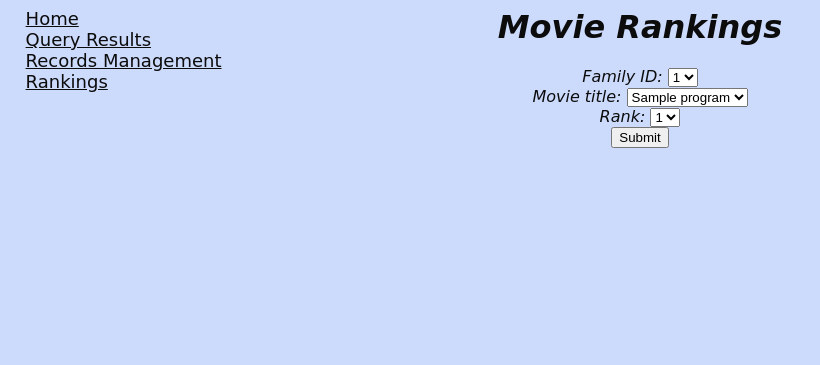
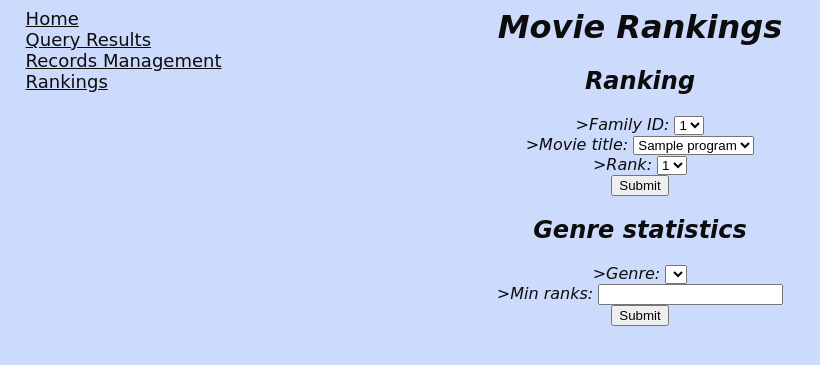
Before and after one commit to Nika0990/ProjectDS2, a Django app: page /rankings in a window 1280 px wide. Shown: the top 365 px of the page, without its empty margins (0-820 px from the left). Run offline with Django 4.2, Linux system fonts and the light colour scheme; tables that the repository leaves empty hold one stand-in row (values such as "Sample post"); lists and menus that the app fills with data are empty.

Commit message:
Rankings

```diff
--- a/Media_App/views.py
+++ b/Media_App/views.py
@@ -1,6 +1,6 @@
 from django.shortcuts import render
 from django.db import connection
-from .models import Programranks, Households, Programs, Recordorders,Recordreturns
+from .models import Programranks, Households, Programs, Recordorders, Recordreturns
 
 
 def dictfetchall(cursor):
@@ -43,12 +43,25 @@ def rankings(request):
         cursor.execute("""SELECT DISTINCT hID
                             FROM Households""")
         res1 = dictfetchall(cursor)
+
     with connection.cursor() as cursor:
         cursor.execute("""SELECT DISTINCT title
                             FROM Programs""")
         res2 = dictfetchall(cursor)
-    if request.method == 'POST' and request.POST:
-        id = request.POST["ID"]
+
+    with connection.cursor() as cursor:
+        cursor.execute("""SELECT DISTINCT genre
+                            FROM(
+                                SELECT genre, count(title) as num_movies
+                                FROM Programs
+                                WHERE genre is not null
+                                Group by genre) as NumMovies
+                            WHERE num_movies >=5
+                            """)
+        res3 = dictfetchall(cursor)
+
+    if request.method == 'POST' and 'form1' in request.POST:
+        new_id = int(request.POST["ID"])
         title = request.POST["title"]
         rank = request.POST["rank"]
         with connection.cursor() as cursor:
@@ -56,24 +69,39 @@ def rankings(request):
                                 FROM ProgramRanks""")
             ranked = dictfetchall(cursor)
         for line in ranked:
-            if (line['hID'] == id) and (line['title'] == title) :
+            if (line['hID'] == new_id) and (line['title'] == title):
                 with connection.cursor() as cursor:
                     cursor.execute("""DELETE
                                       FROM ProgramRanks
-                                      WHERE hID = %s and title = %s""",[id], [title])
+                                      WHERE hID = %s and title = %s""", [new_id, title])
+                break
         with connection.cursor() as cursor:
-            cursor.execute("""SELECT *
-                                FROM Households
-                                WHERE hID = %s""",[id])
-            new_id = dictfetchall(cursor)
+            cursor.execute("""INSERT INTO ProgramRanks
+                               VALUES (%s,%s,%s)""", [title, new_id, rank])
+
+    if request.method == 'POST' and 'form2' in request.POST:
+        new_genre = request.POST["genre"]
+        min_ranks = request.POST["min_ranks"]
         with connection.cursor() as cursor:
-            cursor.execute("""SELECT *
-                                FROM Programs
-                                WHERE title = %s""", [title])
-            new_title = dictfetchall(cursor)
-        new_Rank = Programranks(title =Programs(new_title)[0]['title'] ,hid=Households(new_id)[0]['hID'], rank = rank)
-        new_Rank.save()
-    return render(request, 'rankings.html', {'res_1': res1, 'res_2': res2})
+            cursor.execute("""SELECT arr.title, avgRank
+                                FROM avgRelevantRanks arr, Programs p, rankingsCount rc
+                                Where arr.title = p.title and p.genre = %s and rc.title = p.title and rc.rankings >= %s
+                                ORDER BY avgRank desc, title""", [new_genre, min_ranks])
+            temp = dictfetchall(cursor)
+        with connection.cursor() as cursor:
+            cursor.execute("""SELECT rz.title, 0.00 as avgRank
+                                FROM rankZeros rz, Programs p
+                                WHERE rz.title = p.title and p.genre = %s
+                                    union
+                                SELECT arr.title,0.00 as avgRank
+                                FROM avgRelevantRanks arr, Programs p, rankingsCount rc
+                                Where arr.title = p.title and p.genre = %s and rc.title = p.title and rc.rankings < %s
+                            ORDER BY title""", [new_genre, new_genre, min_ranks])
+            temp.extend(dictfetchall(cursor))
+        res4 = temp[0:5]
+        return render(request, 'rankings.html', {'res_1': res1, 'res_2': res2, 'res_3': res3, 'res_4': res4})
+
+    return render(request, 'rankings.html', {'res_1': res1, 'res_2': res2, 'res_3': res3})
 
 def records_management(request):
     return render(request, 'records_management.html')
--- a/templates/rankings.html
+++ b/templates/rankings.html
@@ -18,25 +18,49 @@
 <form method="POST">
     {% csrf_token %}
 <center>
-Family ID:  <select class="form-control" name="ID" >
+<h2>Ranking</h2>
+>Family ID:  <select class="form-control" name="ID" >
             {% for family in res_1%}
                 <option value = '{{family.hID}}' > {{family.hID}} </option>
             {% endfor %}
             </select><br>
-Movie title: <select class="form-control" name="title">
+>Movie title: <select class="form-control" name="title">
             {% for title in res_2%}
                 <option value = '{{title.title}}'> {{title.title}} </option>
             {% endfor %}
             </select><br>
-Rank:		 <select name="rank">
+>Rank:		 <select name="rank">
 			    <option> 1 </option>
 			    <option> 2 </option>
                 <option> 3 </option>
                 <option> 4 </option>
                 <option> 5 </option>
 			 </select><br>
- <input type="submit"><br>
+ <input type="submit" name="form1"><br>
+    <h2>Genre statistics</h2>
+ >Genre:           <select class="form-control" name="genre">
+            {% for genre in res_3%}
+                <option value = '{{genre.genre}}'> {{genre.genre}} </option>
+            {% endfor %}
+             </select><br>
+ >Min ranks:          <input type="number" min = "0" step="1" NAME="min_ranks" SIZE="25"><br>
+     <input type="submit" name = "form2"><br>
 </center>
 </form>
+<center>
+{% if res_4 %}
+<table border="5" width="60%">
+    <th>Title</th>
+    <th>Average</th>
+        {% for title in res_4%}
+            <tr>
+            <td>{{title.title}} </td>
+            <td>{{title.avgRank}} </td>
+            </tr>
+        {% endfor %}
+    </table><br>
+{% endif %}
+</center>
+<br>
 </body>
 </html>
```
